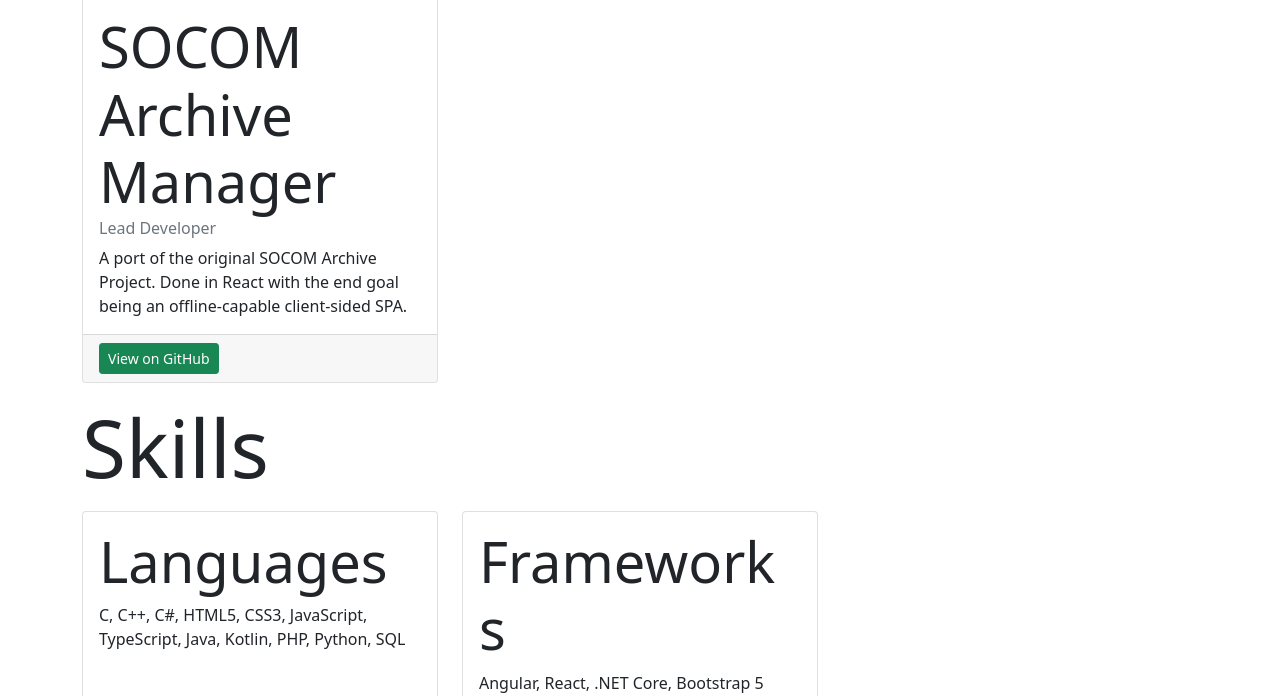
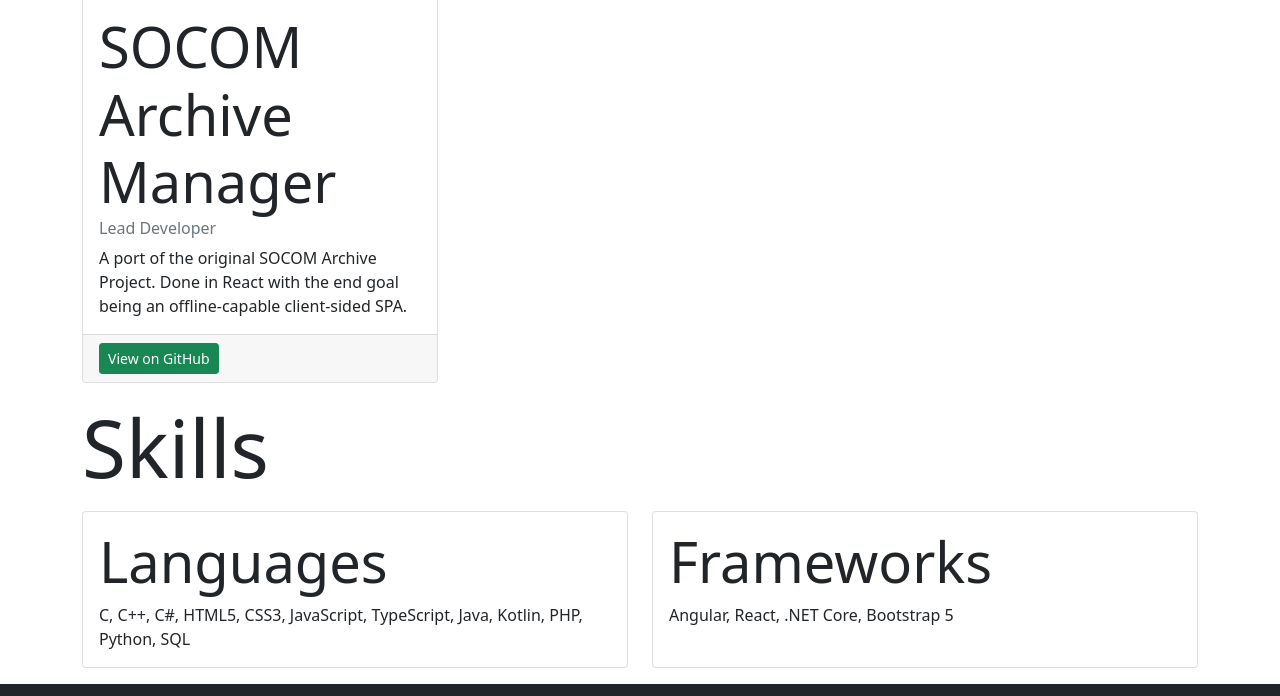
Before and after one commit to MrChip53/simoni.dev, a plain HTML site: page index.html in a window 1280 px wide. Shown: the part 1565-2261 px from the top of the page. Drawn offline with nearby package versions, Linux system fonts and the light colour scheme.

Commit message:
Stretch skills columns

```diff
--- a/index.html
+++ b/index.html
@@ -166,7 +166,7 @@
     <div id="skills" class="container">
         <h1 class="display-1 mb-3">Skills</h1>
         <div class="row">
-            <div class="col-lg-4 mb-3">
+            <div class="col-lg-6 mb-3">
                 <div class="card h-100">
                     <div class="card-body">
                         <h4 class="card-title display-4">Languages</h4>
@@ -174,7 +174,7 @@
                     </div>
                 </div>
             </div>
-            <div class="col-lg-4 mb-3">
+            <div class="col-lg-6 mb-3">
                 <div class="card h-100">
                     <div class="card-body">
                         <h4 class="card-title display-4">Frameworks</h4>
```
